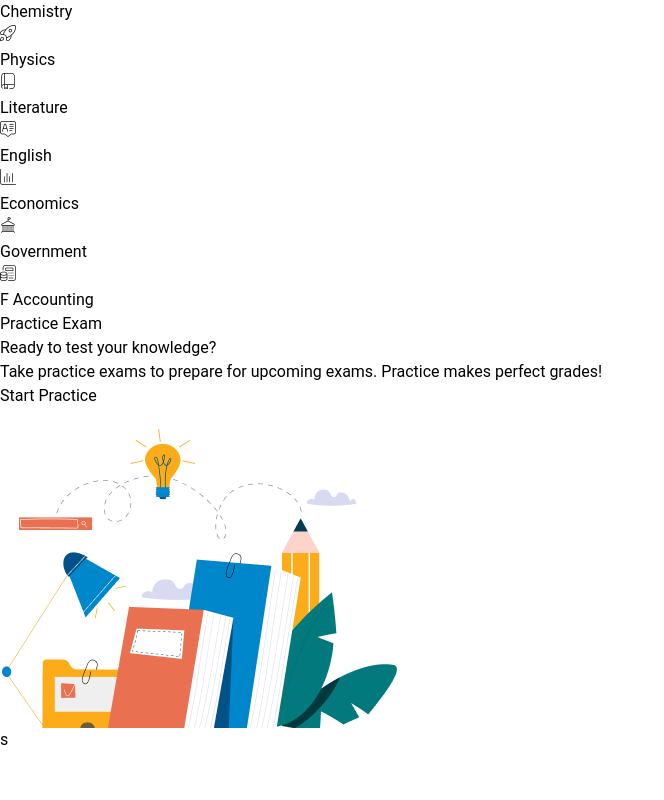
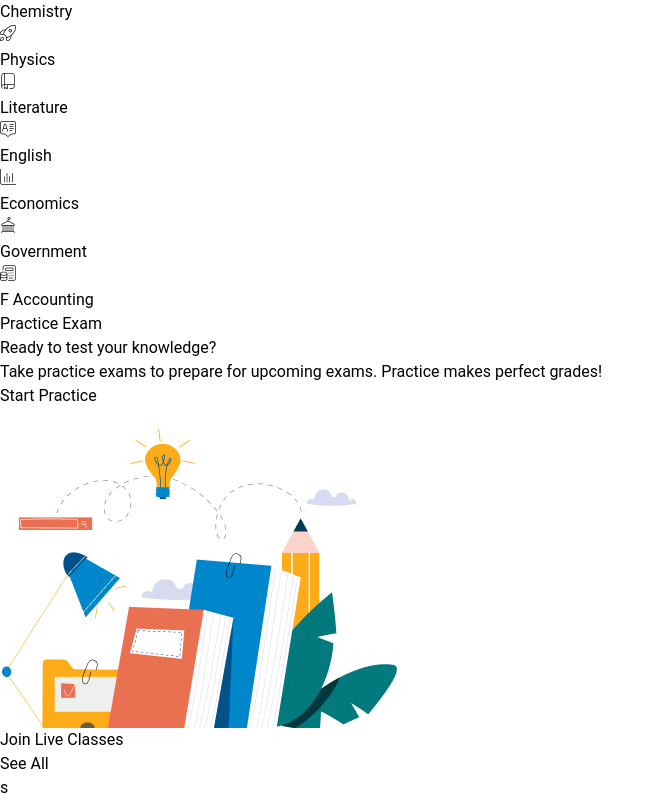
Before and after one commit to Okeke-Divine/marokug-frontend, a React (Vite) app: page / in a window 1280 px wide. Shown: the part 1980-2780 px from the top of the page, without its empty margins (0-664 px from the left). Before the commit the page ends 2732 px from the top, so only its background shows below. Built offline with nearby package versions, Linux system fonts and the light colour scheme.

Commit message:
updated the sidebar, join live class component

```diff
--- a/src/routes/client/components/ClientRightLayout.jsx
+++ b/src/routes/client/components/ClientRightLayout.jsx
@@ -1,5 +1,6 @@
-import ClientNavbarComponent from "./ClientNavbarComponent";
-import PracticeExam from "./PracticeExam";
+import ClientNavbarComponent from "./ClientNavbarComponent.jsx";
+import PracticeExam from "./PracticeExam.jsx";
+import LiveClasses from "./LiveClasses.jsx"
 
 export default function ClientRightLayout() {
   const overviewData = [
@@ -149,6 +150,8 @@ export default function ClientRightLayout() {
               </div>
               {/* Practice exam */}
               <PracticeExam />
+              {/* live classes */}
+              <LiveClasses />
             </div>
           </div>
           <div className="w-full lg:w-2/5">s</div>
--- /dev/null
+++ b/src/routes/client/components/LiveClasses.jsx
@@ -0,0 +1,14 @@
+export default function LiveClasses() {
+  return (
+    <div className="mt-5">
+      <div className="flex gap-5 items-end">
+        <div className="">
+          <h2 className="font-bold text-2xl">Join Live Classes</h2>
+        </div>
+        <div>
+          <a href="#" className="text-orange-400 border-orange-400 border-b-[1px]">See All</a>
+        </div>
+      </div>
+    </div>
+  );
+}
--- a/src/routes/client/components/Sidebar.jsx
+++ b/src/routes/client/components/Sidebar.jsx
@@ -63,14 +63,14 @@ export default function Sidebar({ Config }) {
     },
   ];
   return (
-    <div className="h-screen overflow-y-auto bg-white">
+    <div className="h-screen overflow-y-auto bg-gray-800">
       {/* name and logo */}
       <div className="pt-10 pb-10">
         <div className="flex items-center justify-center gap-3 w-full">
           <div>
             <img src={SiteLogo} className="w-7" />
           </div>
-          <div className="flex font-semibold text-3xl justify-center">
+          <div className="flex font-semibold text-3xl justify-center text-white">
             {Config.site_name}
           </div>
         </div>
@@ -80,7 +80,7 @@ export default function Sidebar({ Config }) {
         {sideBarLinks.map((link, index) => (
             <div
               key={index}
-              className={`hover:bg-blue-400 hover:text-white cursor-pointer flex wd-fit p-2 rounded-lg  gap-x-2  pl-5 pr-5 mb-2 ${
+              className={`hover:bg-blue-400 hover:text-white duration-300 cursor-pointer flex wd-fit p-2 rounded-lg  gap-x-2  pl-5 pr-5 mb-2 ${
                 link.active == true ? "bg-blue-400 text-white" : "text-gray-500"
               }`}
             >
@@ -94,7 +94,7 @@ export default function Sidebar({ Config }) {
         {paymentLinks.map((link, index) => (
             <div
               key={index}
-              className={`hover:bg-blue-400 hover:text-white cursor-pointer flex wd-fit p-2 rounded-lg  gap-x-2  pl-5 pr-5 mb-2 ${
+              className={`hover:bg-blue-400 hover:text-white duration-300 cursor-pointer flex wd-fit p-2 rounded-lg  gap-x-2  pl-5 pr-5 mb-2 ${
                 link.active == true ? "bg-blue-400 text-white" : "text-gray-500"
               }`}
             >
@@ -108,7 +108,7 @@ export default function Sidebar({ Config }) {
         {contactLinks.map((link, index) => (
             <div
               key={index}
-              className={`hover:bg-blue-400 hover:text-white cursor-pointer flex wd-fit p-2 rounded-lg  gap-x-2  pl-5 pr-5 mb-2 ${
+              className={`hover:bg-blue-400 hover:text-white duration-300 cursor-pointer flex wd-fit p-2 rounded-lg  gap-x-2  pl-5 pr-5 mb-2 ${
                 link.active == true ? "bg-blue-400 text-white" : "text-gray-500"
               }`}
             >
```
